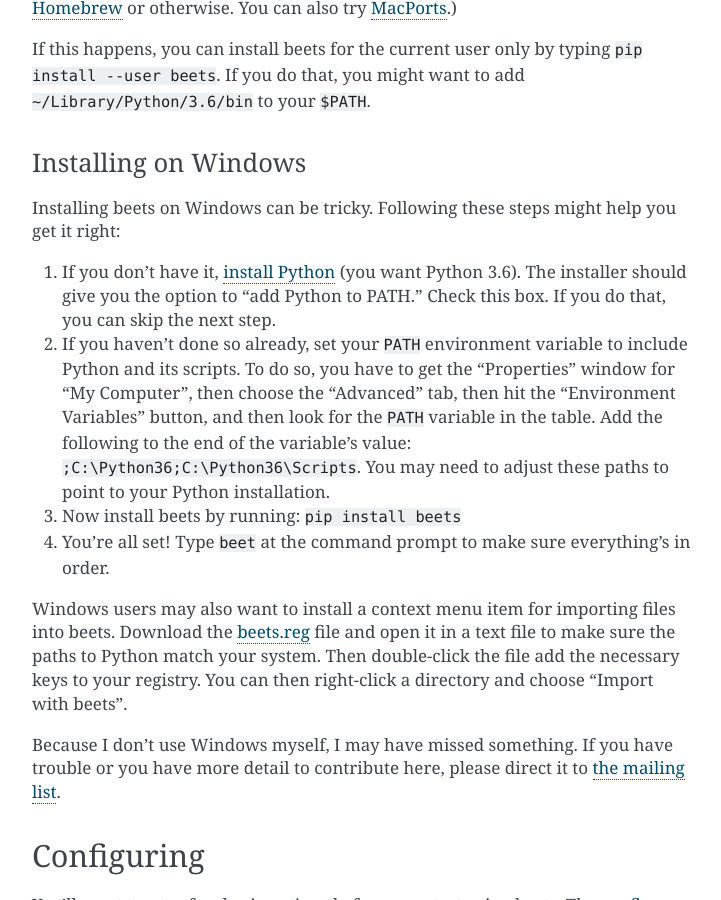
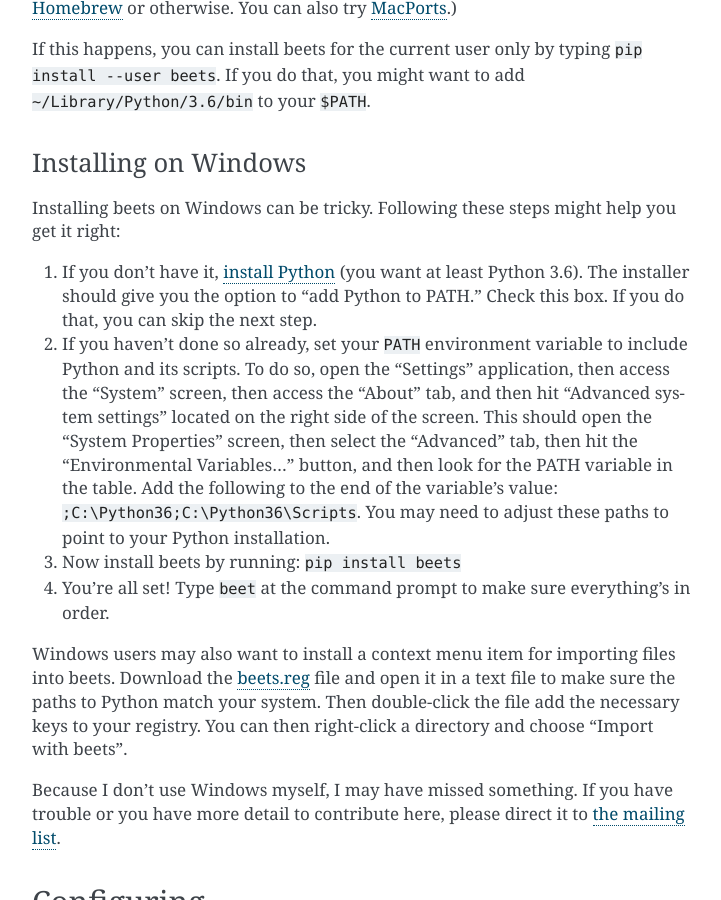
Before and after one commit to bautimar/cs464_assignment2, a Sphinx documentation site: the page built from beets-master/docs/guides/main.rst, in a window 1280 px wide and 900 px high, scrolled down 1265 px. Shown: the whole window, without its empty margins (388-1109 px from the left). Built offline with Sphinx 7.4.7, drawn with Linux system fonts in a browser that asks for light colours; pages that are not in the unit, such as notebooks, are missing from menus.

Commit message:
Update main.rst

```diff
--- a/beets-master/docs/guides/main.rst
+++ b/beets-master/docs/guides/main.rst
@@ -94,15 +94,17 @@ Installing on Windows
 Installing beets on Windows can be tricky. Following these steps might help you
 get it right:
 
-1. If you don't have it, `install Python`_ (you want Python 3.6). The
+1. If you don't have it, `install Python`_ (you want at least Python 3.6). The
    installer should give you the option to "add Python to PATH." Check this
    box. If you do that, you can skip the next step.
 
 2. If you haven't done so already, set your ``PATH`` environment variable to
-   include Python and its scripts. To do so, you have to get the "Properties"
-   window for "My Computer", then choose the "Advanced" tab, then hit the
-   "Environment Variables" button, and then look for the ``PATH`` variable in
-   the table. Add the following to the end of the variable's value:
+   include Python and its scripts. To do so, open the "Settings" application,
+   then access the "System" screen, then access the "About" tab, and then hit
+   "Advanced system settings" located on the right side of the screen. This
+   should open the "System Properties" screen, then select the "Advanced" tab,
+   then hit the "Environmental Variables..." button, and then look for the PATH
+   variable in the table. Add the following to the end of the variable's value:
    ``;C:\Python36;C:\Python36\Scripts``. You may need to adjust these paths to
    point to your Python installation.
 
```
